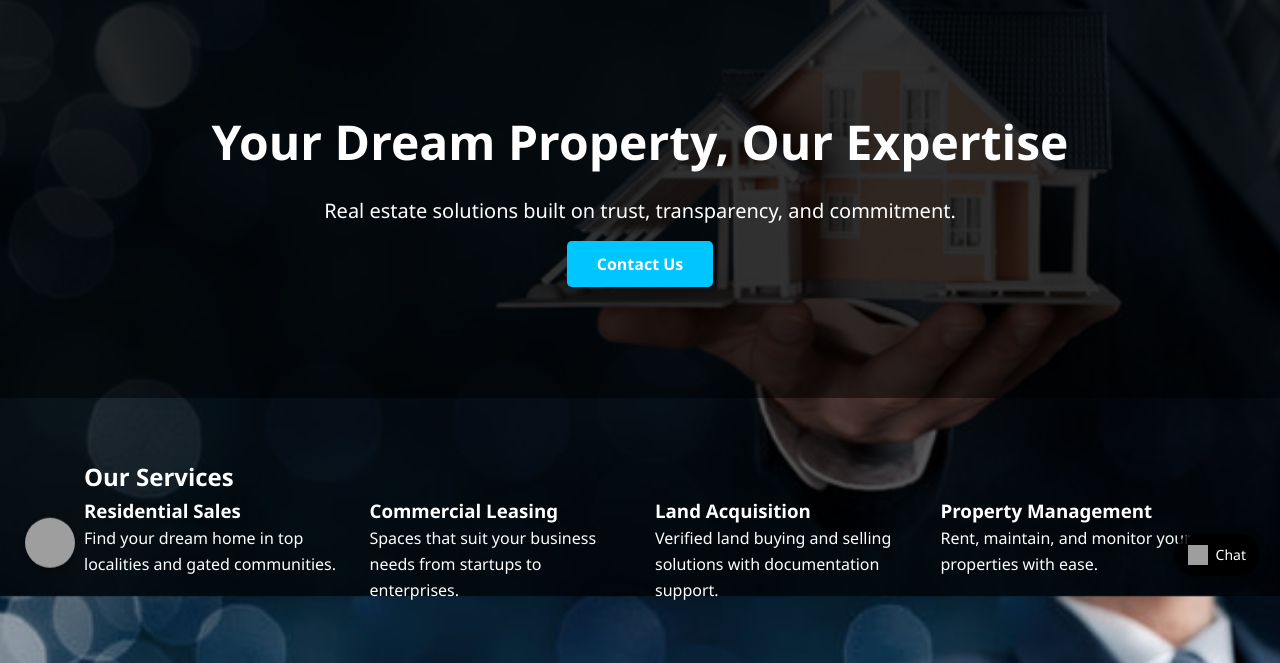
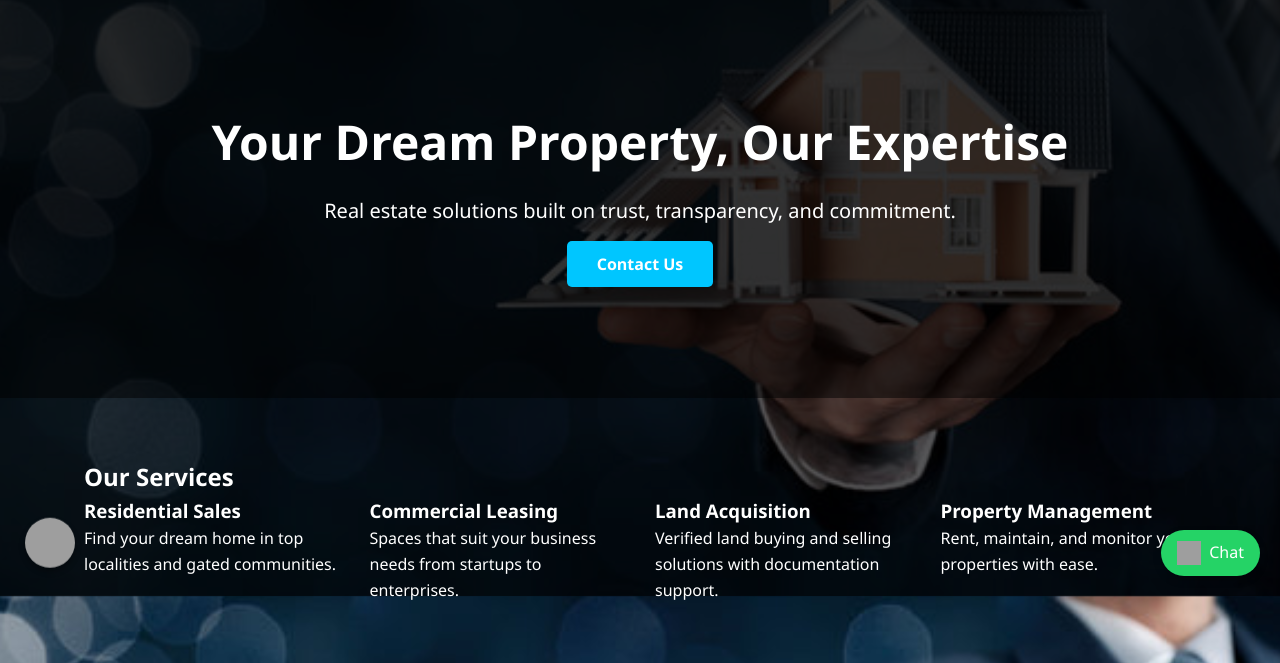
Before and after one commit to shivduttm/aps-website, a plain HTML site: page index.html in a window 1280 px wide. Shown: the part 204-867 px from the top of the page. Drawn offline with Linux system fonts and the light colour scheme; grey boxes are pictures that could not be loaded.

```diff
--- a/css/style.css
+++ b/css/style.css
@@ -388,30 +388,21 @@
   position: fixed;
   bottom: 20px;
   right: 20px;
+  background-color: #25d366;
+  color: white;
+  padding: 10px 16px;
+  border-radius: 50px;
   display: flex;
   align-items: center;
-  background-color: rgba(0, 0, 0, 0.85);
-  padding: 10px 14px;
-  border-radius: 30px;
-  z-index: 9999;
-  cursor: pointer;
-  box-shadow: 0 4px 12px rgba(0, 0, 0, 0.3);
   text-decoration: none;
-  transition: background-color 0.3s ease;
+  box-shadow: 0 4px 8px rgba(0, 0, 0, 0.2);
+  z-index: 999;
 }
-
-.chat-button:hover {
-  background-color: rgba(255, 255, 255, 0.15);
-}
-
 .chat-button img {
-  width: 20px;
-  height: 20px;
+  width: 24px;
+  height: 24px;
   margin-right: 8px;
 }
-
-.chat-button span {
-  color: #ffffff;
-  font-size: 14px;
-  font-weight: 500;
+.chat-button:hover {
+  background-color: #1ebe5d;
 }
```
